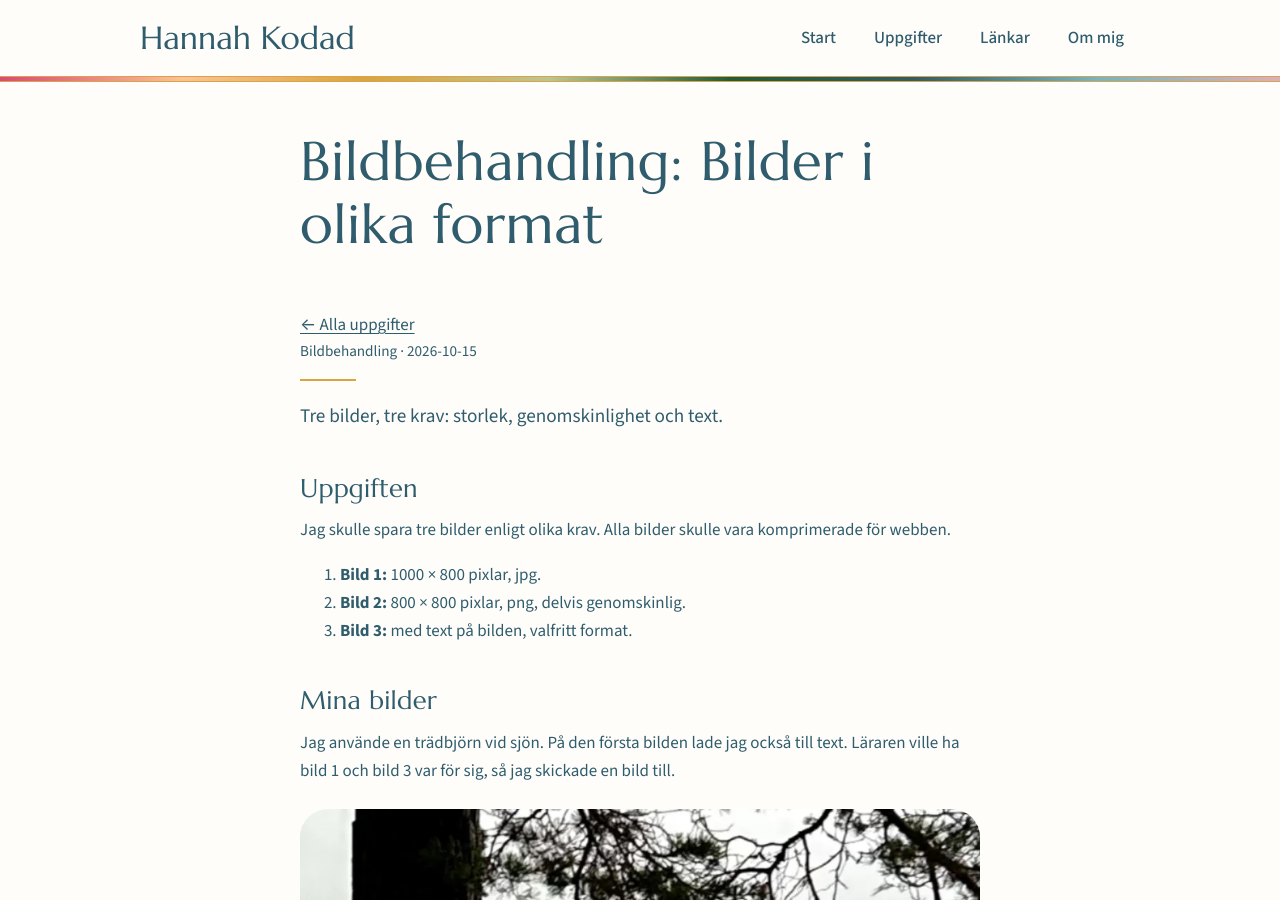
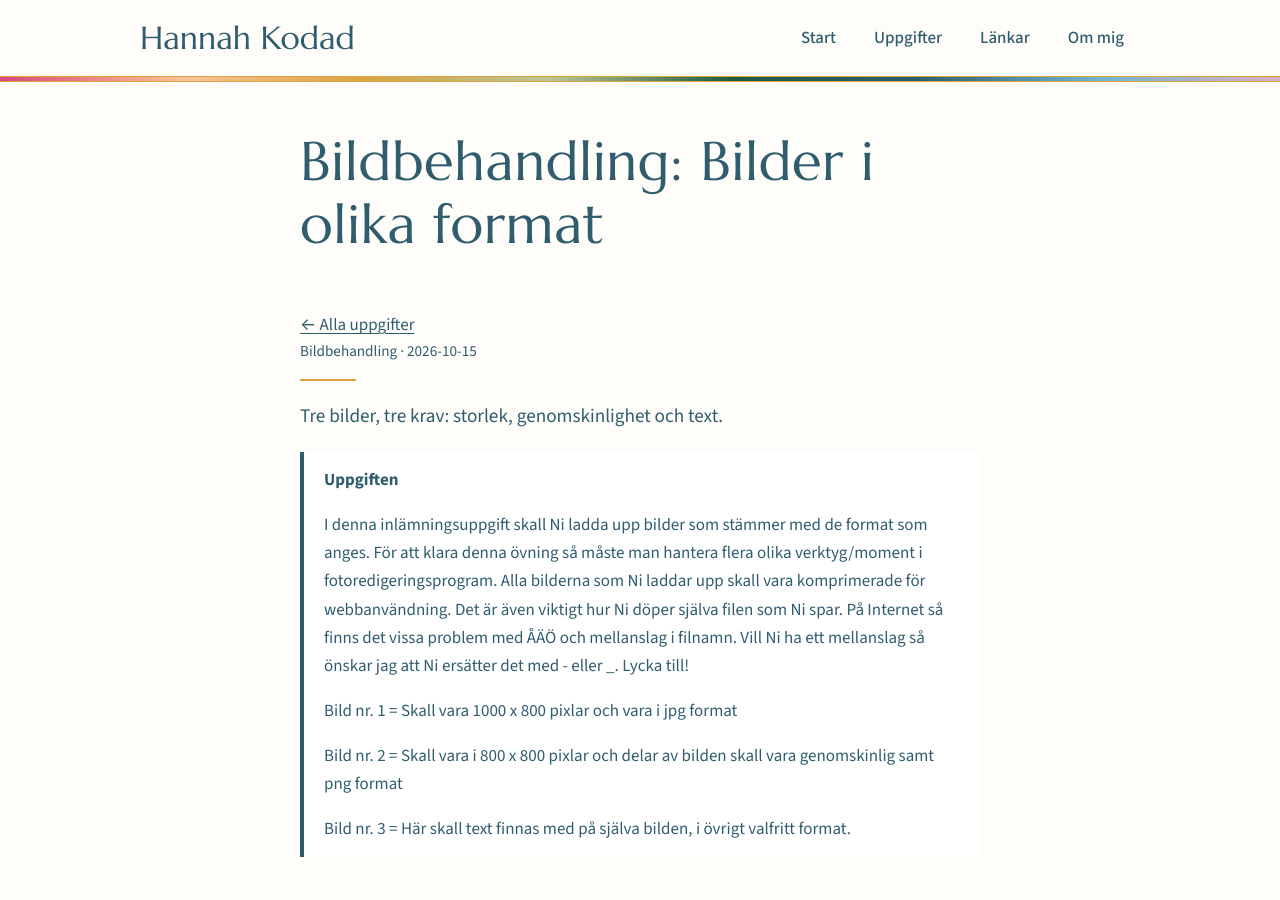
Before and after one commit to HannahKodad/it-pedagogy, a Jekyll site: the page built from _posts/2026-10-15-bilder-i-olika-format.md, in a window 1280 px wide and 900 px high. Built offline with Jekyll 4.4.1, drawn with Linux system fonts in a browser that asks for light colours.

Commit message:
Add assignment texts to the Bildbehandling tasks
Co-Authored-By: Claude Opus 5.5 <noreply@anthropic.com>
Claude-Session: https://claude.ai/code/session_01US4uC96mcg9pnYNxCsLiKE

```diff
--- a/_posts/2026-10-15-bilder-i-olika-format.md
+++ b/_posts/2026-10-15-bilder-i-olika-format.md
@@ -9,13 +9,13 @@ namn: "Bilder i olika format"
 ingress: "Tre bilder, tre krav: storlek, genomskinlighet och text."
 ---
 
-## Uppgiften
-
-Jag skulle spara tre bilder enligt olika krav. Alla bilder skulle vara komprimerade för webben.
-
-1. **Bild 1:** 1000 × 800 pixlar, jpg.
-2. **Bild 2:** 800 × 800 pixlar, png, delvis genomskinlig.
-3. **Bild 3:** med text på bilden, valfritt format.
+<div class="uppgiften">
+<p><strong>Uppgiften</strong></p>
+<p>I denna inlämningsuppgift skall Ni ladda upp bilder som stämmer med de format som anges. För att klara denna övning så måste man hantera flera olika verktyg/moment i fotoredigeringsprogram. Alla bilderna som Ni laddar upp skall vara komprimerade för webbanvändning. Det är även viktigt hur Ni döper själva filen som Ni spar. På Internet så finns det vissa problem med ÅÄÖ och mellanslag i filnamn. Vill Ni ha ett mellanslag så önskar jag att Ni ersätter det med - eller _. Lycka till!</p>
+<p>Bild nr. 1 = Skall vara 1000 x 800 pixlar och vara i jpg format</p>
+<p>Bild nr. 2 = Skall vara i 800 x 800 pixlar och delar av bilden skall vara genomskinlig samt png format</p>
+<p>Bild nr. 3 = Här skall text finnas med på själva bilden, i övrigt valfritt format.</p>
+</div>
 
 ## Mina bilder
 
```
Also changed, not shown: _posts/2026-10-15-fria-bilder.md (+8 -0 lines).
